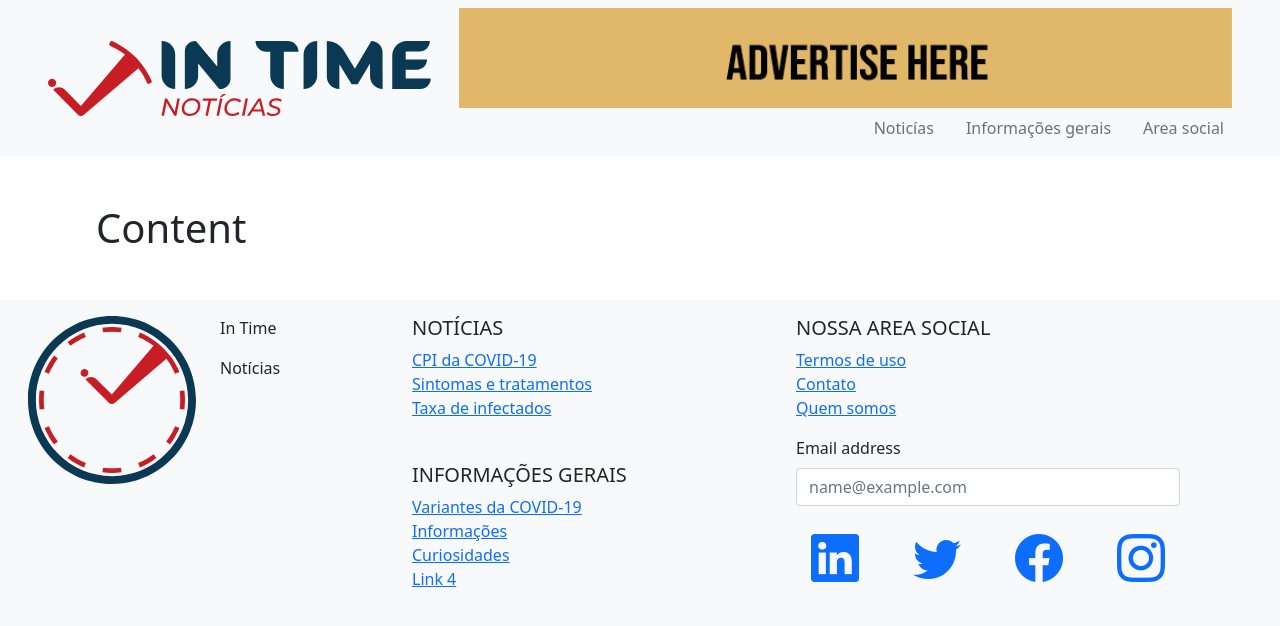
After one commit to joaoGarcia-webDev/InTimeNews, a PHP site: page /index.php in a window 1280 px wide. The commit adds this page. Shown: the top 626 px of the page. Run offline with PHP 8.4, Linux system fonts and the light colour scheme; some libraries are stand-ins or nearby versions.

Commit message:
index update to work includes

```diff
--- /dev/null
+++ b/footer-main.php
@@ -0,0 +1,90 @@
+<footer class="page-footer font-small py-3 px-1 bg-light">
+    <div class="container-fluid row">
+        <div class="col-lg-4 row">
+            <a class="col-lg-6" href="index.html">
+                <img class="img-fluid logo-img" src="img/svg/relogio_logo.svg"
+                    alt="Logo principal do portal de notícias InTimeNews">
+            </a>
+            <div class="col-lg-6 text-logo">
+                <p>In Time</p>
+                <p>Notícias</p>
+            </div>
+        </div>
+        <div class="col-lg-4 row">
+            <div class="col-lg-12">
+                <h5 class="font-weight-bold text-uppercase mb-2">Notícias</h5>
+
+                <ul class="list-unstyled">
+                    <li>
+                        <a href="#!">CPI da COVID-19</a>
+                    </li>
+                    <li>
+                        <a href="#!">Sintomas e tratamentos</a>
+                    </li>
+                    <li>
+                        <a href="#!">Taxa de infectados</a>
+                    </li>
+                </ul>
+            </div>
+            <div class="col-lg-12 mt-4">
+                <h5 class="font-weight-bold text-uppercase mb-2">Informações Gerais</h5>
+
+                <ul class="list-unstyled">
+                    <li>
+                        <a href="#!">Variantes da COVID-19</a>
+                    </li>
+                    <li>
+                        <a href="#!">Informações</a>
+                    </li>
+                    <li>
+                        <a href="#!">Curiosidades</a>
+                    </li>
+                    <li>
+                        <a href="#!">Link 4</a>
+                    </li>
+                </ul>
+            </div>
+        </div>
+        <div class="col-lg-4 rowr">
+            <div class="col-lg-12">
+                <h5 class="font-weight-bold text-uppercase mb-2">Nossa area social</h5>
+
+                <ul class="list-unstyled">
+                    <li>
+                        <a href="#!">Termos de uso</a>
+                    </li>
+                    <li>
+                        <a href="#!">Contato</a>
+                    </li>
+                    <li>
+                        <a href="#!">Quem somos</a>
+                    </li>
+                </ul>
+            </div>
+            <form action="#" method="get" class="col-lg-12">
+                <div class="mb-3">
+                    <label for="exampleFormControlInput1" class="form-label">Email address</label>
+                    <input type="email" class="form-control" id="exampleFormControlInput1"
+                        placeholder="name@example.com">
+                </div>
+            </form>
+            <ul class="icons list-unstyled row text-center">
+                <li class="col">
+                    <a href="#!"><i class="bi bi-linkedin"></i>
+                    </a>
+                </li>
+                <li class="col">
+                    <a href="#!"><i class="bi bi-twitter"></i></a>
+                </li>
+                <li class="col">
+                    <a href="#!"><i class="bi bi-facebook"></i></a>
+                </li>
+                <li class="col">
+                    <a href="#!"><i class="bi bi-instagram"></i></a>
+                </li>
+            </ul>
+
+        </div>
+    </div>
+
+</footer>
--- a/index.html
+++ b/index.php
@@ -22,7 +22,8 @@
 <body>
 
     <!-- MAIN NAVBAR ======================= -->
-    <nav class="navbar navbar-expand-lg navbar-light bg-light">
+    <?php include 'navbar-main.php'; ?>
+    <!-- <nav class="navbar navbar-expand-lg navbar-light bg-light">
         <div class="container-fluid px-md-5">
             <button class="col-md-1 navbar-toggler" type="button" data-bs-toggle="collapse"
                 data-bs-target="#navbarToggleMain" aria-controls="navbarToggleMain" aria-expanded="true"
@@ -48,13 +49,16 @@
                 </ul>
             </div>
         </div>
-    </nav>
+    </nav> -->
 
     <div class="m-5">
         <h1 class="m-5">Content</h1>
     </div>
+
+
     <!-- MAIN FOOTER ======================= -->
-    <footer class="page-footer font-small py-3 px-1 bg-light">
+    <?php include 'footer-main.php' ?>
+    <!-- <footer class="page-footer font-small py-3 px-1 bg-light">
         <div class="container-fluid row">
             <div class="col-lg-4 row">
                 <a class="col-lg-6" href="index.html">
@@ -143,7 +147,7 @@
             </div>
         </div>
 
-    </footer>
+    </footer> -->
 
     <!-- JS BOOTSTRAP 5 -->
     <script src="https://cdn.jsdelivr.net/npm/bootstrap@5.0.2/dist/js/bootstrap.bundle.min.js"
--- /dev/null
+++ b/navbar-main.php
@@ -0,0 +1,27 @@
+<nav class="navbar navbar-expand-lg navbar-light bg-light">
+    <div class="container-fluid px-md-5">
+        <button class="col-md-1 navbar-toggler" type="button" data-bs-toggle="collapse"
+            data-bs-target="#navbarToggleMain" aria-controls="navbarToggleMain" aria-expanded="true"
+            aria-label="Menu de navegação">
+            <span class="navbar-toggler-icon"></span>
+        </button>
+        <a class="col-8 col-md-4 navbar-brand" href="index.html">
+            <img class="img-fluid logo-img" src="img/svg/main_logo_v0.svg"
+                alt="Logo principal do portal de notícias InTimeNews">
+        </a>
+        <div class="collapse navbar-collapse row" id="navbarToggleMain">
+            <img src="img/just_example/banner-750x150.jpg" alt="Banner de exemplo" class="img-fluid banner">
+            <ul class="navbar-nav mb-2 mb-lg-0 justify-content-end">
+                <li class="nav-item ms-3">
+                    <a class="nav-link" href="#">Noticías</a>
+                </li>
+                <li class="nav-item ms-3">
+                    <a class="nav-link" href="#">Informações gerais</a>
+                </li>
+                <li class="nav-item ms-3">
+                    <a class="nav-link" href="#">Area social</a>
+                </li>
+            </ul>
+        </div>
+    </div>
+</nav>
```
